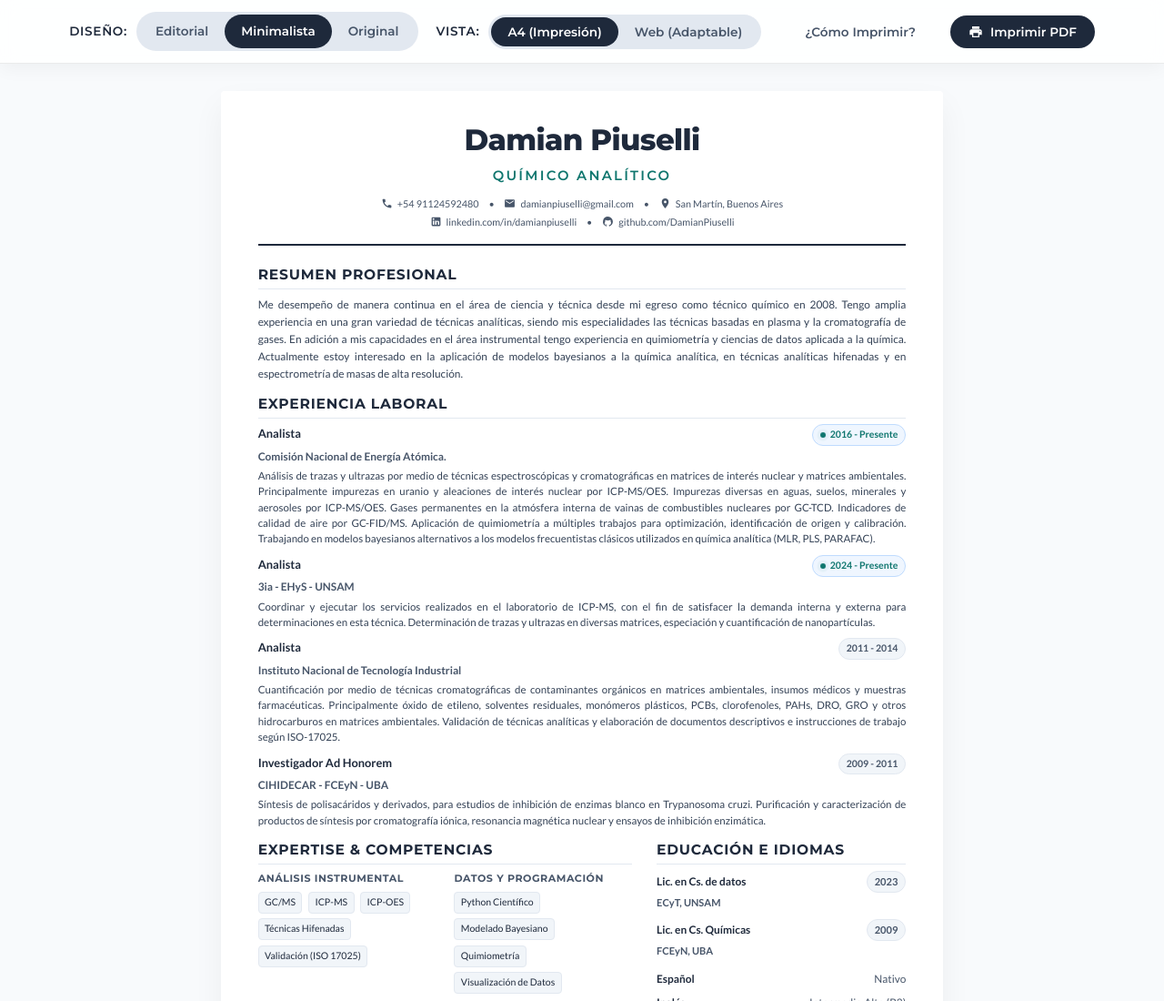
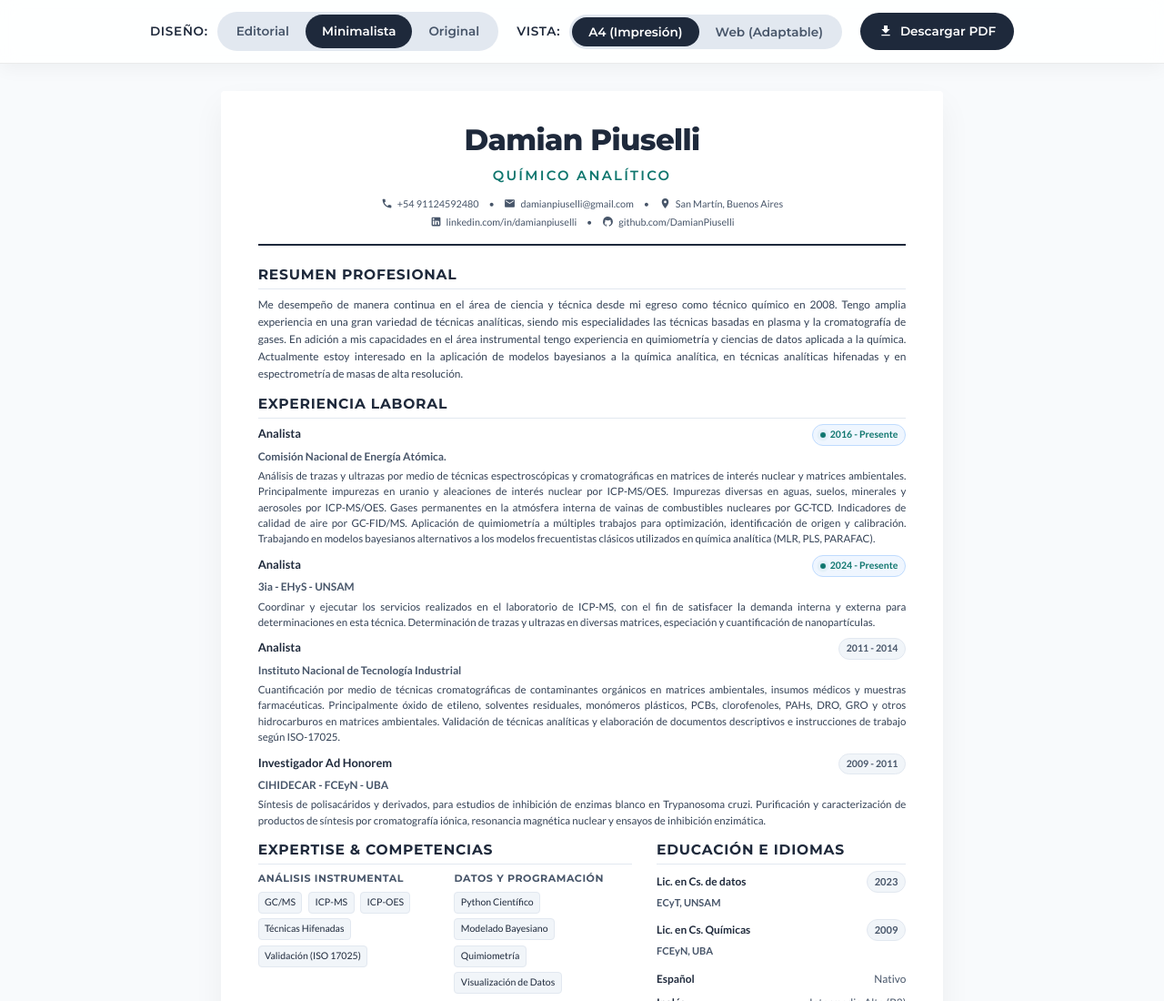
Before and after one commit to DamianPiuselli/cv, a plain HTML site: page cv_minimalist.html in a window 1280 px wide. Shown: the top 1100 px of the page at 91% size. Drawn offline with Linux system fonts and the light colour scheme.

Commit message:
feat: replace print button with direct download of pre-generated PDFs

```diff
--- a/cv_minimalist.html
+++ b/cv_minimalist.html
@@ -40,25 +40,13 @@
 
 
 
-    <button class="view-btn" id="btnHelp" onclick="toggleHelp()" style="margin-left: 10px;">¿Cómo Imprimir?</button>
-
-    <button class="btn-print" onclick="window.print()">
+    <!-- Download Button -->
+    <a href="cv_minimalist.pdf" download="Damian_Piuselli_CV_Minimalista.pdf" class="btn-print">
       <svg viewBox="0 0 24 24">
-        <path d="M19 8H5c-1.66 0-3 1.34-3 3v6h4v4h12v-4h4v-6c0-1.66-1.34-3-3-3zm-3 11H8v-5h8v5zm3-7c-.55 0-1-.45-1-1s.45-1 1-1 1 .45 1 1-.45 1-1 1zm-1-9H6v4h12V3z"/>
+        <path d="M19 9h-4V3H9v6H5l7 7 7-7zM5 18v2h14v-2H5z"/>
       </svg>
-      Imprimir PDF
-    </button>
-  </div>
-
-  <!-- Print Help Drawer -->
-  <div class="help-drawer no-print" id="helpDrawer" style="display: none;">
-    <h3>Guía de Configuración para Imprimir en PDF</h3>
-    <ul>
-      <li><strong>Destino:</strong> Selecciona <strong>"Guardar como PDF"</strong> en el navegador.</li>
-      <li><strong>Márgenes:</strong> Cambia la configuración a <strong>"Ninguno" (None)</strong>.</li>
-      <li><strong>Gráficos de fondo:</strong> Activa o marca la casilla <strong>"Gráficos de fondo"</strong>.</li>
-      <li><strong>Cabeceras y pies de página:</strong> Desactiva o desmarca esta casilla.</li>
-    </ul>
+      Descargar PDF
+    </a>
   </div>
 
   <!-- CV Wrapper -->
@@ -264,13 +252,6 @@
       }
     }
 
-    function toggleHelp() {
-      const drawer = document.getElementById('helpDrawer');
-      const btn = document.getElementById('btnHelp');
-      const isHidden = drawer.style.display === 'none';
-      drawer.style.display = isHidden ? 'block' : 'none';
-      btn.classList.toggle('active', isHidden);
-    }
 
     // Copy to clipboard functionality
     document.querySelectorAll('.copy-link').forEach(link => {
--- a/style.css
+++ b/style.css
@@ -151,6 +151,7 @@ body {
   align-items: center;
   gap: 8px;
   transition: all 0.2s;
+  text-decoration: none;
 }
 
 .btn-print:hover {
--- a/style_minimalist.css
+++ b/style_minimalist.css
@@ -149,6 +149,7 @@ body {
   align-items: center;
   gap: 8px;
   transition: all 0.2s;
+  text-decoration: none;
 }
 
 .btn-print:hover {
--- a/style_original.css
+++ b/style_original.css
@@ -229,6 +229,7 @@ body {
   gap: 8px;
   transition: all 0.2s;
   box-shadow: 0 4px 12px rgba(50, 59, 76, 0.2);
+  text-decoration: none;
 }
 
 .btn-print:hover {
```
Also changed, not shown: cv_original.html (+6 -27 lines), index.html (+5 -27 lines), 3 other files.
